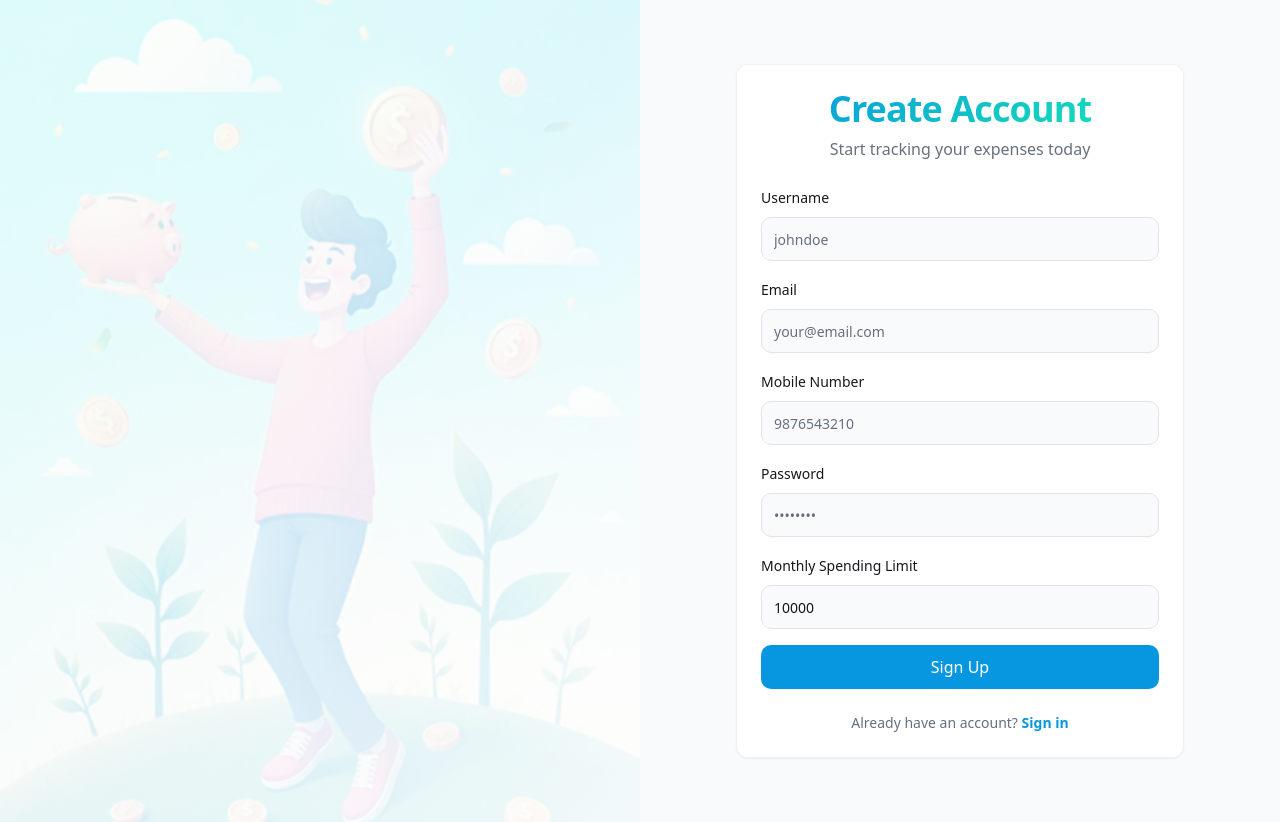
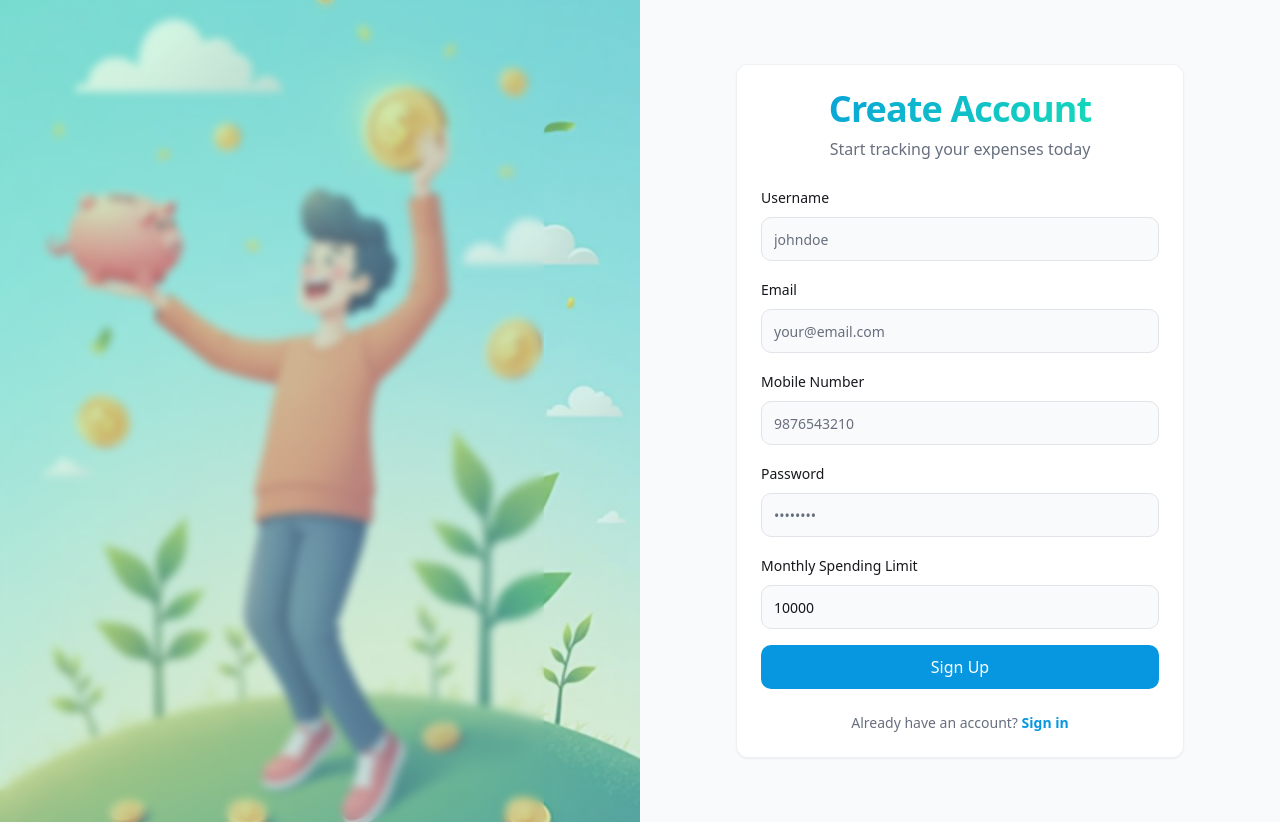
Before and after one commit to Shresth860/spend-sync-ui, a React (Vite) app: page /signup in a window 1280 px wide. Built offline with nearby package versions, Linux system fonts and the light colour scheme; the HTML template or start-up script is replaced by a standard one.

Commit message:
Improve login signup visuals and fix bg
Enhance login and signup pages with redesigned split-screen layouts, hero images, and improved styling; address white background issue by updating Tailwind animation config and page background classes to ensure images render correctly.

```diff
--- a/src/pages/Login.tsx
+++ b/src/pages/Login.tsx
@@ -35,15 +35,16 @@ const Login = () => {
   };
 
   return (
-    <div className="min-h-screen flex">
+    <div className="min-h-screen flex bg-background">
       {/* Left Side - Hero Image */}
-      <div className="hidden lg:flex lg:w-1/2 relative overflow-hidden bg-gradient-to-br from-primary/10 via-accent/10 to-secondary/10">
+      <div className="hidden lg:flex lg:w-1/2 relative overflow-hidden bg-gradient-to-br from-primary/20 via-accent/20 to-primary/10">
+        <div className="absolute inset-0 bg-gradient-to-br from-primary/30 to-accent/30"></div>
         <img
           src={loginHero}
           alt="Financial Dashboard"
-          className="absolute inset-0 w-full h-full object-cover mix-blend-overlay opacity-90"
+          className="absolute inset-0 w-full h-full object-cover opacity-60"
         />
-        <div className="relative z-10 flex flex-col justify-center p-12 text-foreground">
+        <div className="relative z-10 flex flex-col justify-center p-12 text-foreground backdrop-blur-sm">
           <div className="space-y-6 animate-fade-in">
             <h1 className="text-5xl font-bold leading-tight">
               Track Every Penny,<br />
--- a/src/pages/Signup.tsx
+++ b/src/pages/Signup.tsx
@@ -68,15 +68,16 @@ const Signup = () => {
   };
 
   return (
-    <div className="min-h-screen flex">
+    <div className="min-h-screen flex bg-background">
       {/* Left Side - Hero Image */}
-      <div className="hidden lg:flex lg:w-1/2 relative overflow-hidden bg-gradient-to-br from-accent/10 via-primary/10 to-secondary/10">
+      <div className="hidden lg:flex lg:w-1/2 relative overflow-hidden bg-gradient-to-br from-accent/20 via-primary/20 to-accent/10">
+        <div className="absolute inset-0 bg-gradient-to-br from-accent/30 to-primary/30"></div>
         <img
           src={signupHero}
           alt="Financial Success"
-          className="absolute inset-0 w-full h-full object-cover mix-blend-overlay opacity-90"
+          className="absolute inset-0 w-full h-full object-cover opacity-60"
         />
-        <div className="relative z-10 flex flex-col justify-center p-12 text-foreground">
+        <div className="relative z-10 flex flex-col justify-center p-12 text-foreground backdrop-blur-sm">
           <div className="space-y-6 animate-fade-in">
             <h1 className="text-5xl font-bold leading-tight">
               Start Your<br />
--- a/tailwind.config.ts
+++ b/tailwind.config.ts
@@ -95,11 +95,16 @@ export default {
           from: { opacity: "0", transform: "translateY(10px)" },
           to: { opacity: "1", transform: "translateY(0)" },
         },
+        "scale-in": {
+          from: { opacity: "0", transform: "scale(0.95)" },
+          to: { opacity: "1", transform: "scale(1)" },
+        },
       },
       animation: {
         "accordion-down": "accordion-down 0.2s ease-out",
         "accordion-up": "accordion-up 0.2s ease-out",
         "fade-in": "fade-in 0.5s ease-out",
+        "scale-in": "scale-in 0.3s ease-out",
       },
     },
   },
```
